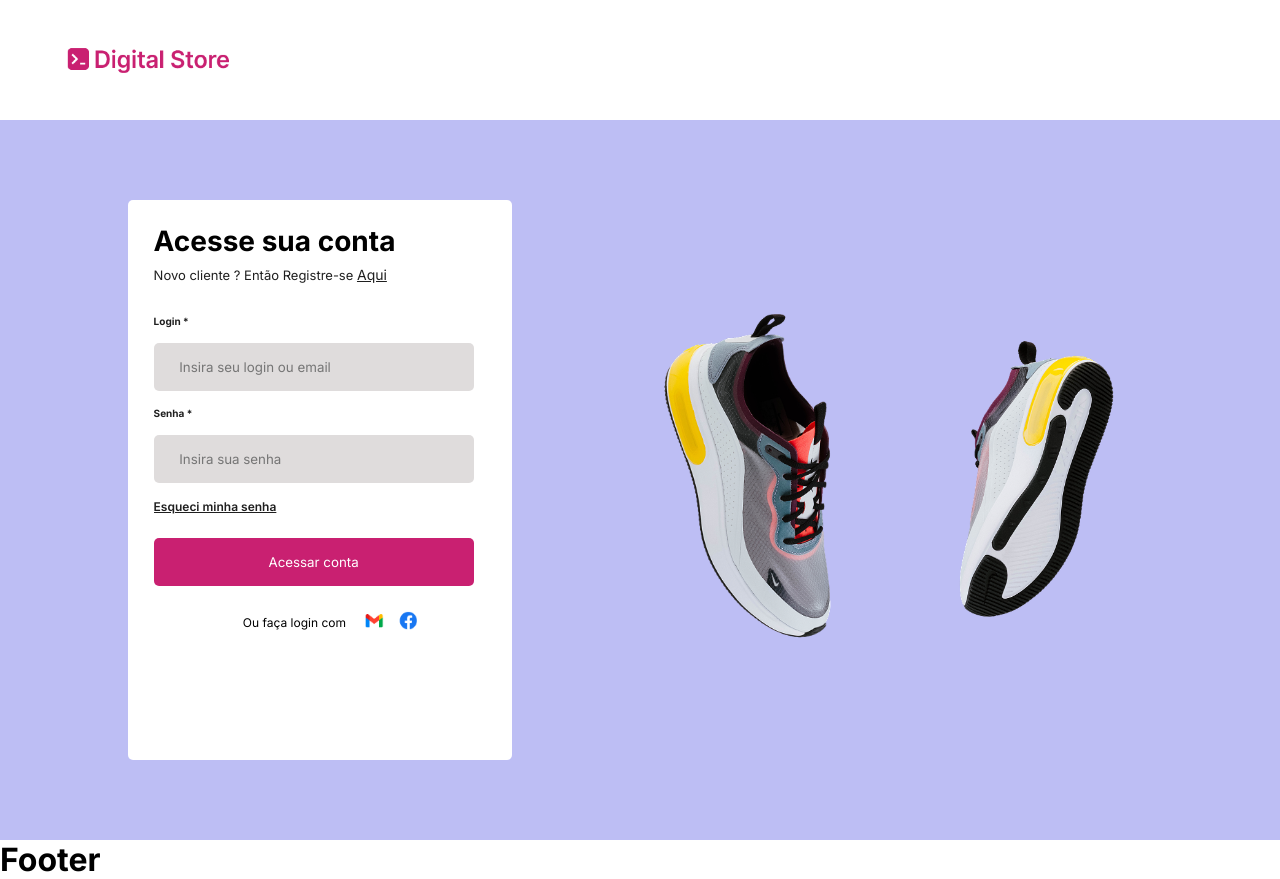
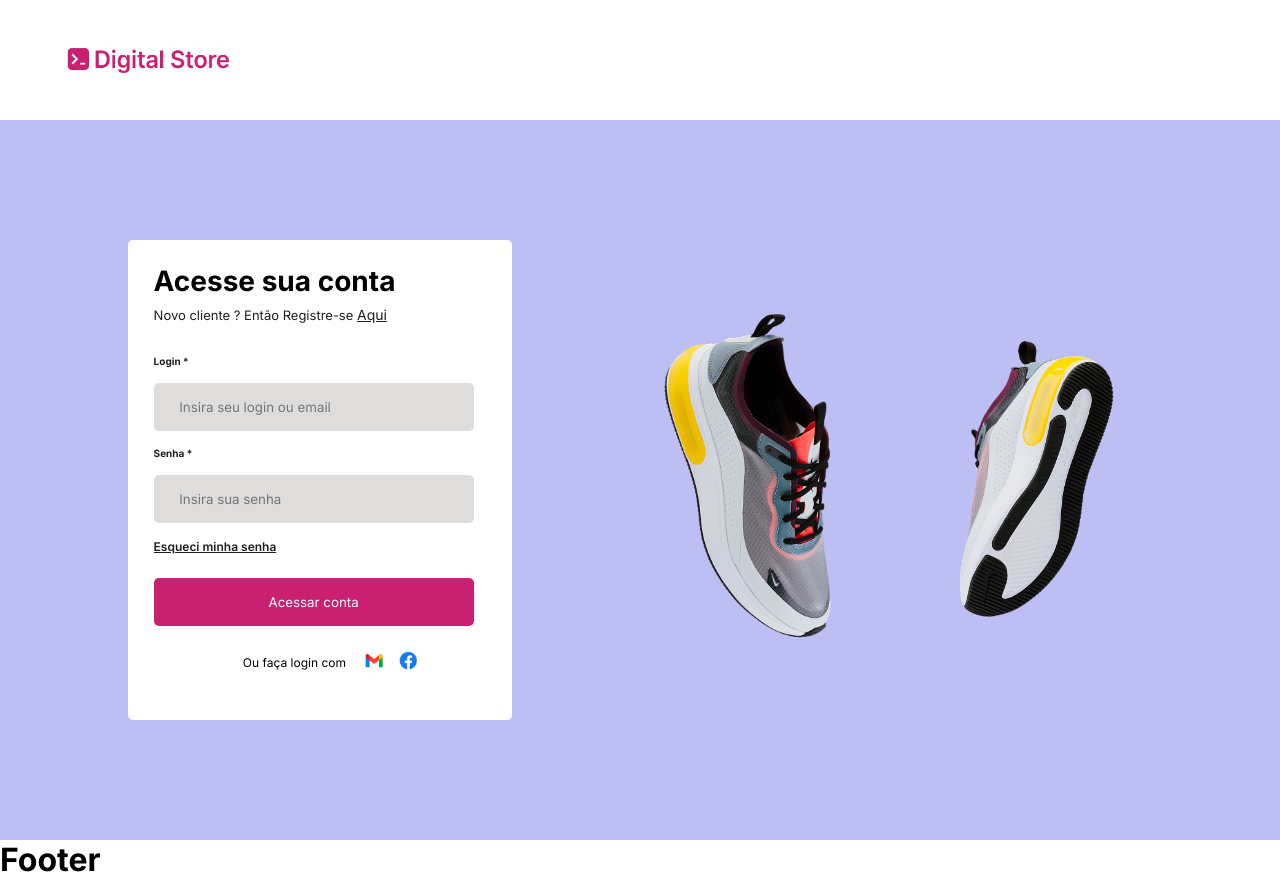
Before and after one commit to DevDeived/React_Deived, a React (Vite) app: page /login in a window 1280 px wide. Built offline with nearby package versions, Linux system fonts and the light colour scheme.

Commit message:
React Deived

```diff
--- a/src/Components/LoginBody/LoginBody.css
+++ b/src/Components/LoginBody/LoginBody.css
@@ -24,7 +24,7 @@
   background-color: white;
   border-radius: 5px;
   width: 30vw;
-  height: 70vh;
+  height: 60vh;
 }
 
 #loginTitles {
```
